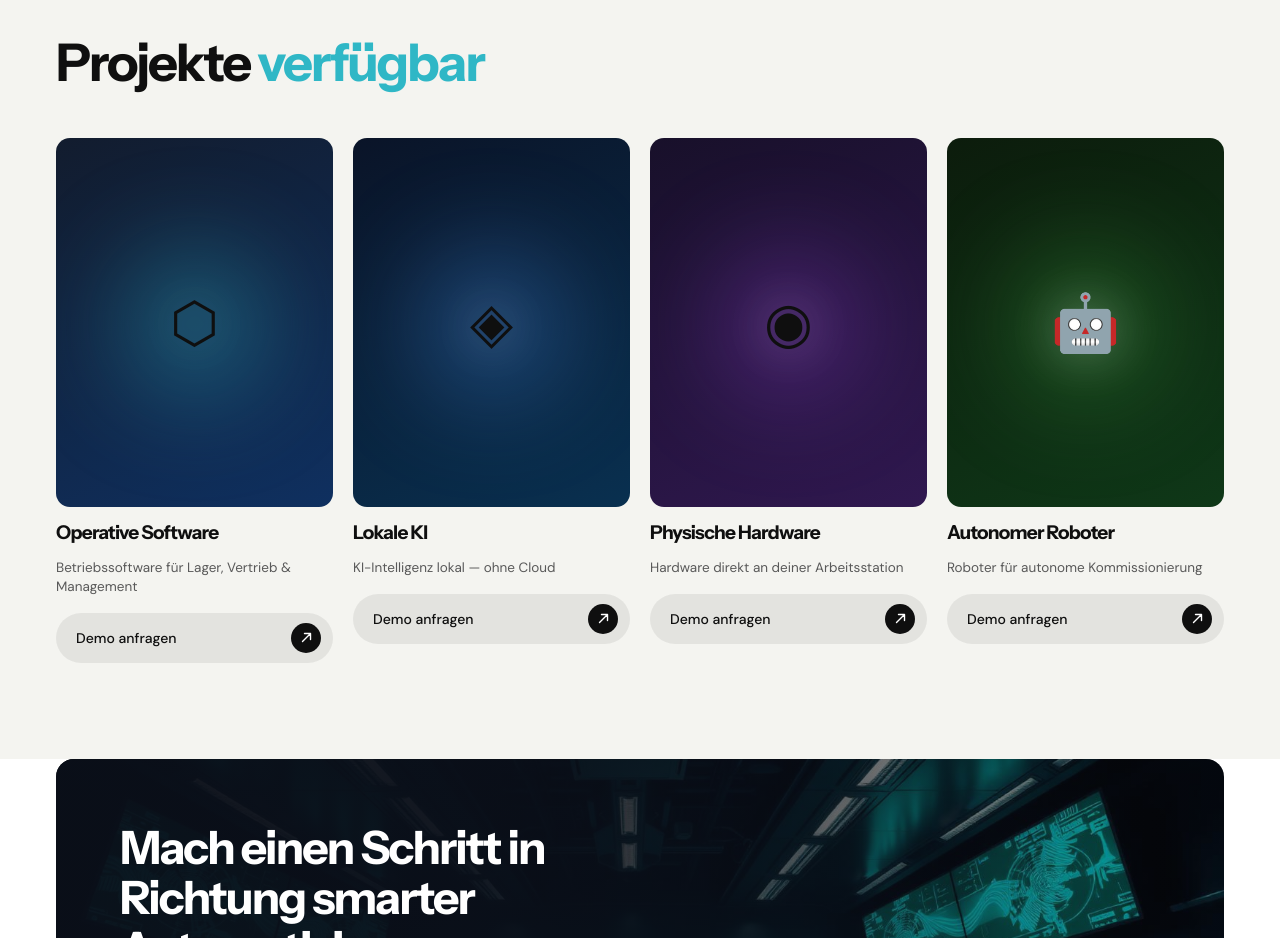
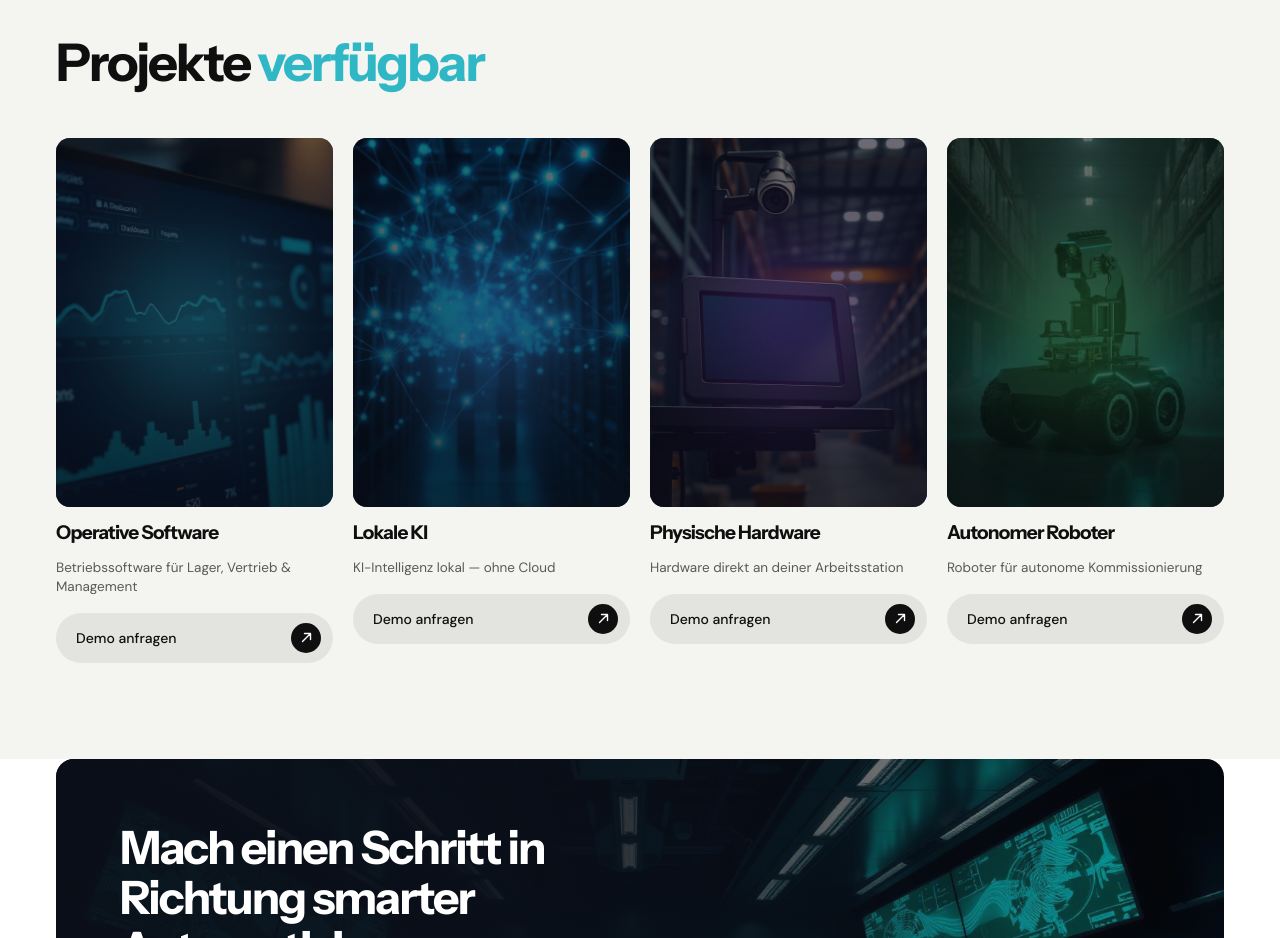
Before and after one commit to realsantosfx/byte-bistro-co, a React (Vite) app: page / in a window 1280 px wide. Shown: the part 5340-6278 px from the top of the page. Built offline with nearby package versions, Linux system fonts and the light colour scheme; the HTML template or start-up script is replaced by a standard one.

Commit message:
Changes
Co-authored-by: realsantosfx <153432968+realsantosfx@users.noreply.github.com>

```diff
--- a/src/pages/Index.tsx
+++ b/src/pages/Index.tsx
@@ -384,10 +384,9 @@ const Index = () => {
               {reserveCards.map((r) => (
                 <div key={r.name} className="flex flex-col gap-4">
                   <div className="rounded-[14px] aspect-[3/4] relative overflow-hidden flex items-center justify-center" style={{ background: r.bg }}>
+                    <img src={r.img} alt="" loading="lazy" className="absolute inset-0 w-full h-full object-cover opacity-60" />
+                    <div className="absolute inset-0" style={{ background: "linear-gradient(180deg,rgba(8,10,16,0.35) 0%,rgba(8,10,16,0.7) 100%)" }} />
                     <div className="absolute top-[30%] left-1/2 -translate-x-1/2 w-[150px] h-[150px] rounded-full blur-[50px]" style={{ background: r.glow }} />
-                    <div className="relative z-[2] text-[56px]" style={{ filter: "drop-shadow(0 0 24px rgba(255,255,255,.25))" }}>
-                      {r.icon}
-                    </div>
                   </div>
                   <div className="display text-[19px] font-bold">{r.name}</div>
                   <div className="text-[13.5px] text-muted-foreground leading-snug">{r.desc}</div>
```
